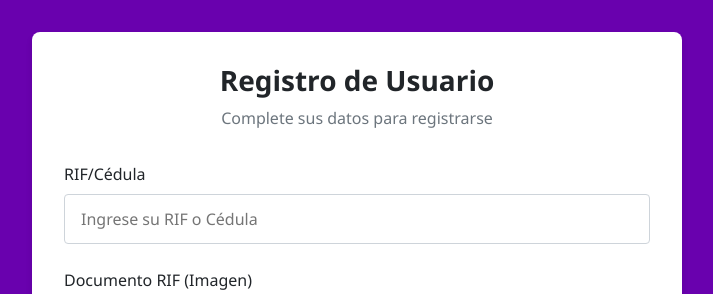
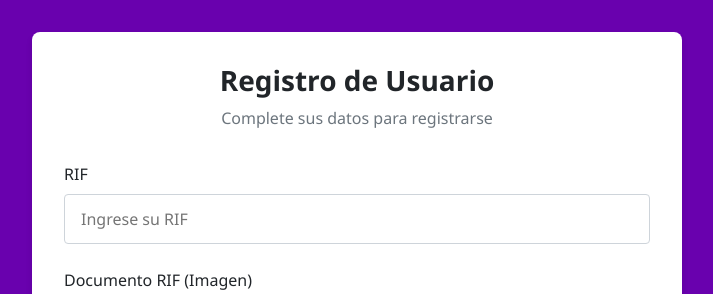
Before and after one commit to cheche482010/royal-system, a Vue app in the folder web/: page /register in a window 1280 px wide. Shown: the top 294 px of the page, without its empty margins (283-996 px from the left). Built offline with nearby package versions, Linux system fonts and the light colour scheme.

Commit message:
CAmbio en vista register

```diff
--- a/web/src/views/Register/Register.vue
+++ b/web/src/views/Register/Register.vue
@@ -8,9 +8,9 @@
 
             <form @submit.prevent="handleRegister" class="register-form">
                 <div class="form-group">
-                    <label for="rif_cedula">RIF/Cédula</label>
-                    <input type="text" id="rif_cedula" v-model="formData.rif_cedula"
-                        placeholder="Ingrese su RIF o Cédula" required />
+                    <label for="rif">RIF</label>
+                    <input type="text" id="rif" v-model="formData.rif"
+                        placeholder="Ingrese su RIF" required />
                 </div>
 
                 <div class="form-group">
```
